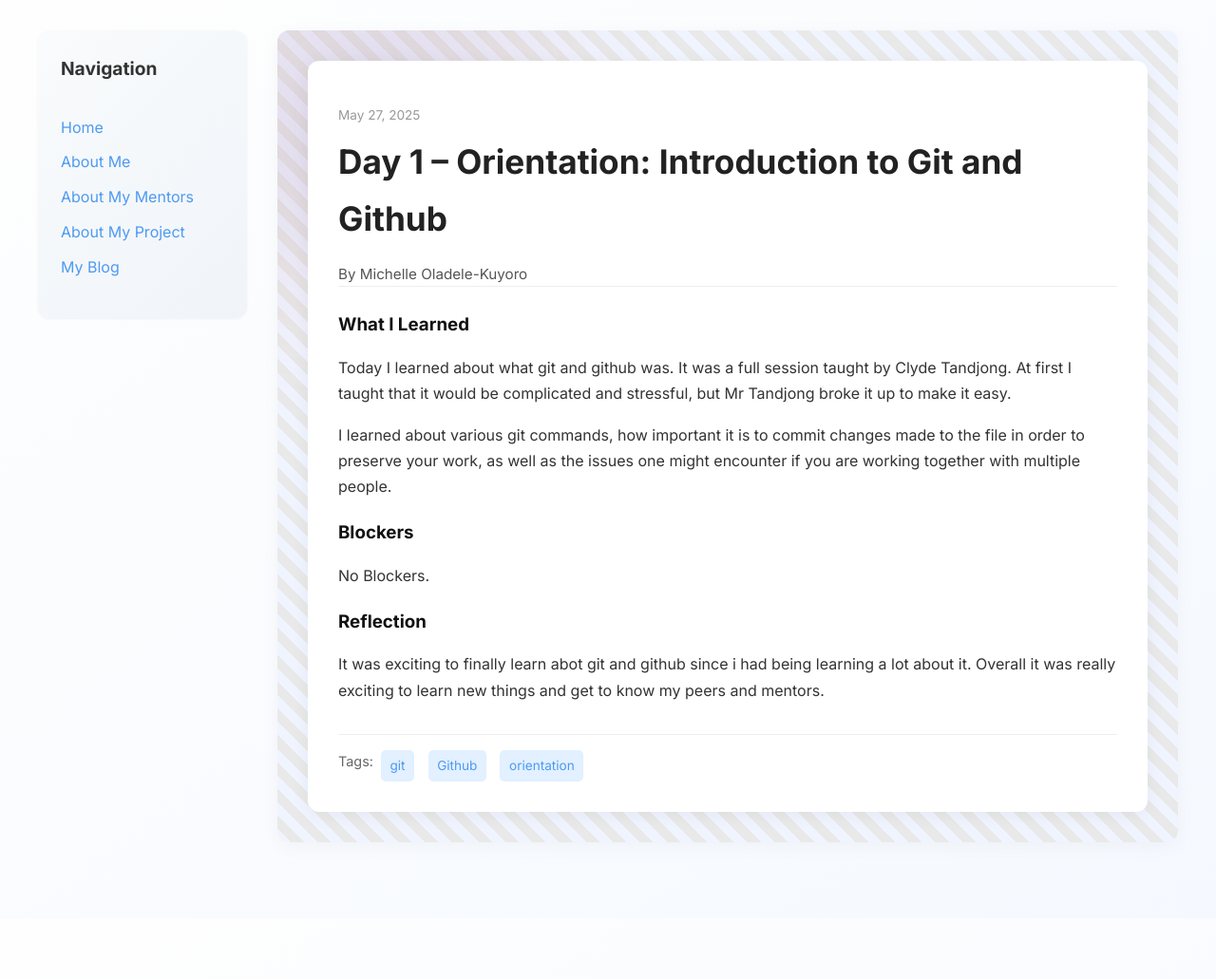
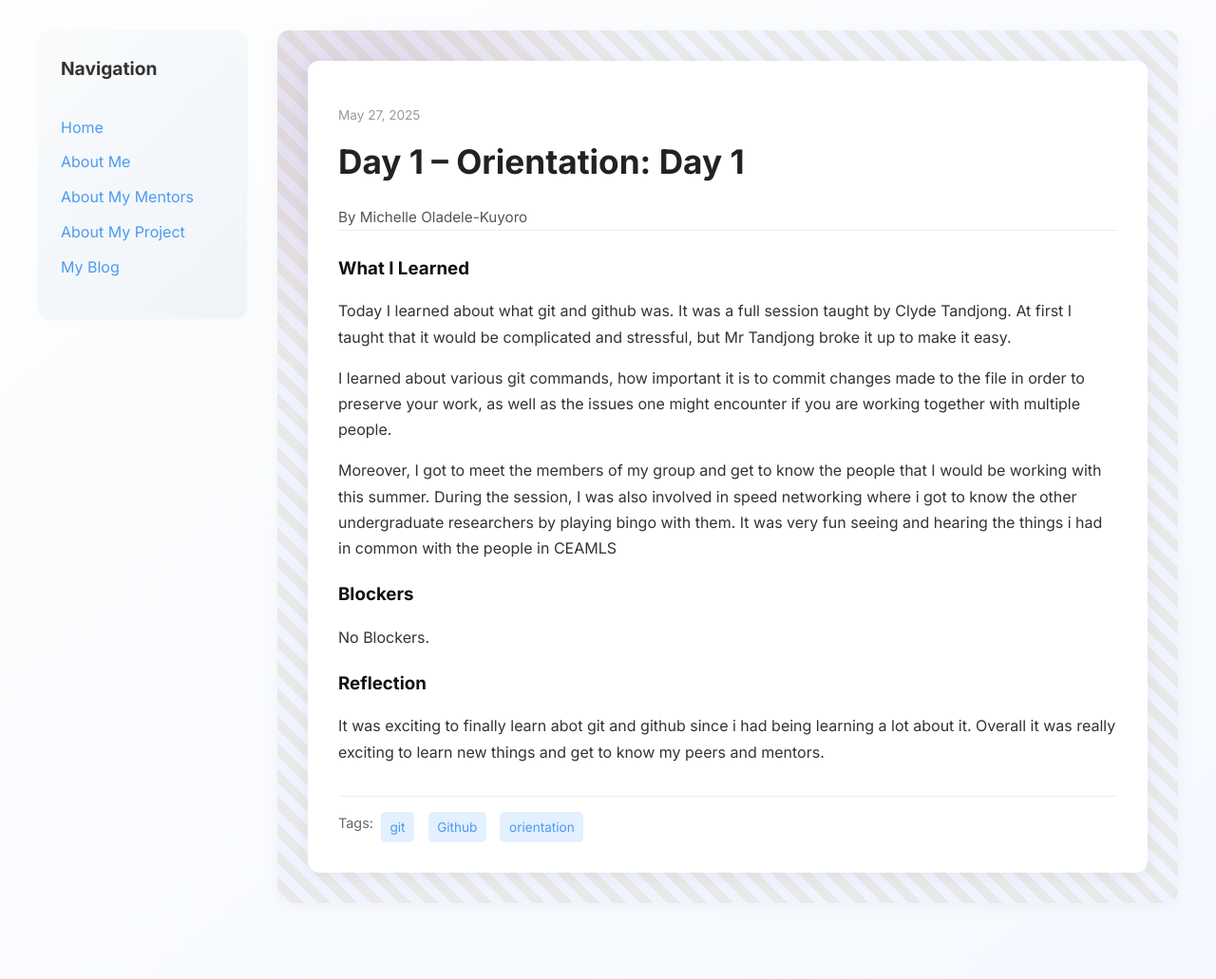
Before and after one commit to Miola585/Miola585.github.io, a Jekyll site: the page built from _posts/2025-05-27-day-1.md, in a window 1280 px wide. Shown: the whole page at 95% size. Built offline with Jekyll 4.4.1, drawn with Linux system fonts in a browser that asks for light colours; before the commit the page ends 967 px from its top, so only the background shows below that.

Commit message:
Update 2025-05-27-day-1.md

```diff
--- a/_posts/2025-05-27-day-1.md
+++ b/_posts/2025-05-27-day-1.md
@@ -1,6 +1,6 @@
 ---
 layout: post
-title: "Day 1 – Orientation: Introduction to Git and Github"
+title: "Day 1 – Orientation: Day 1"
 date: 2025-05-27
 author: Michelle Oladele-Kuyoro
 permalink: /day1.html
@@ -11,6 +11,8 @@ what_i_learned: |
 
   I learned about various git commands, how important it is to commit changes made to the file in order to preserve your work, as well as the issues one might encounter if you are working together with multiple people.
 
+  Moreover, I got to meet the members of my group and get to know the people that I would be working with this summer. During the session, I was also involved in speed networking where i got to know the other undergraduate researchers by playing bingo with them. It was very fun seeing and hearing the things i had in common with the people in CEAMLS
+
 blockers: |
   No Blockers.
 
```
